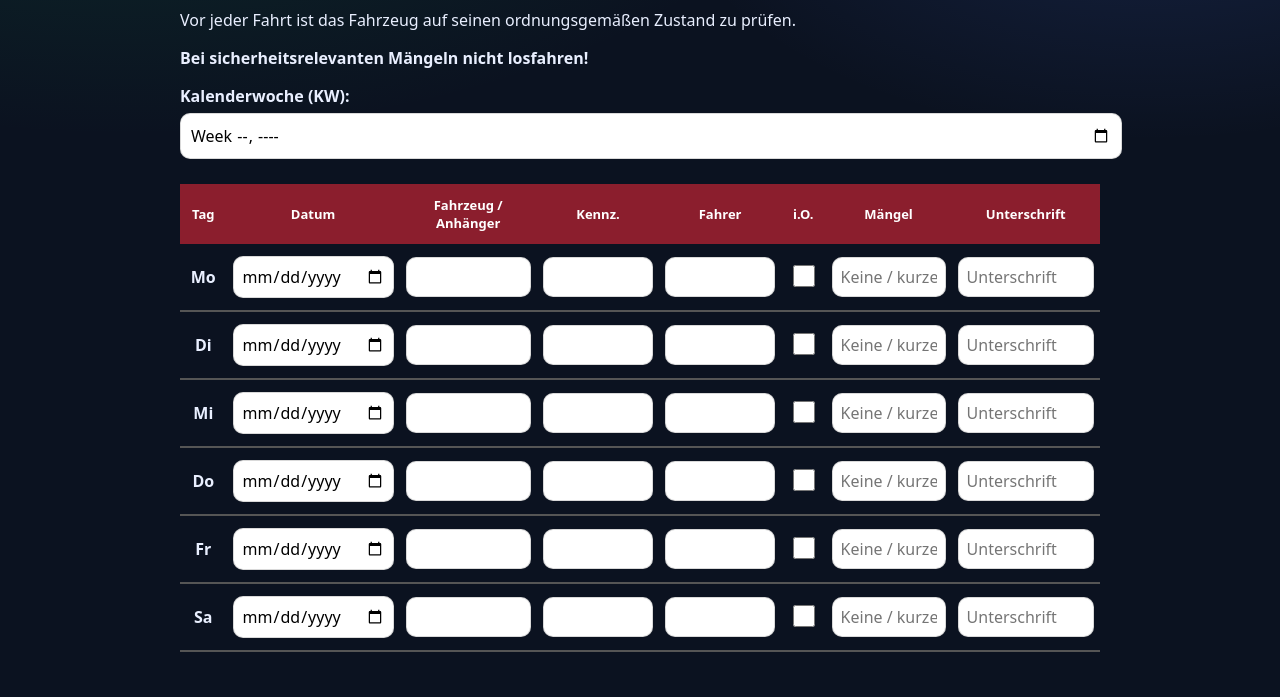
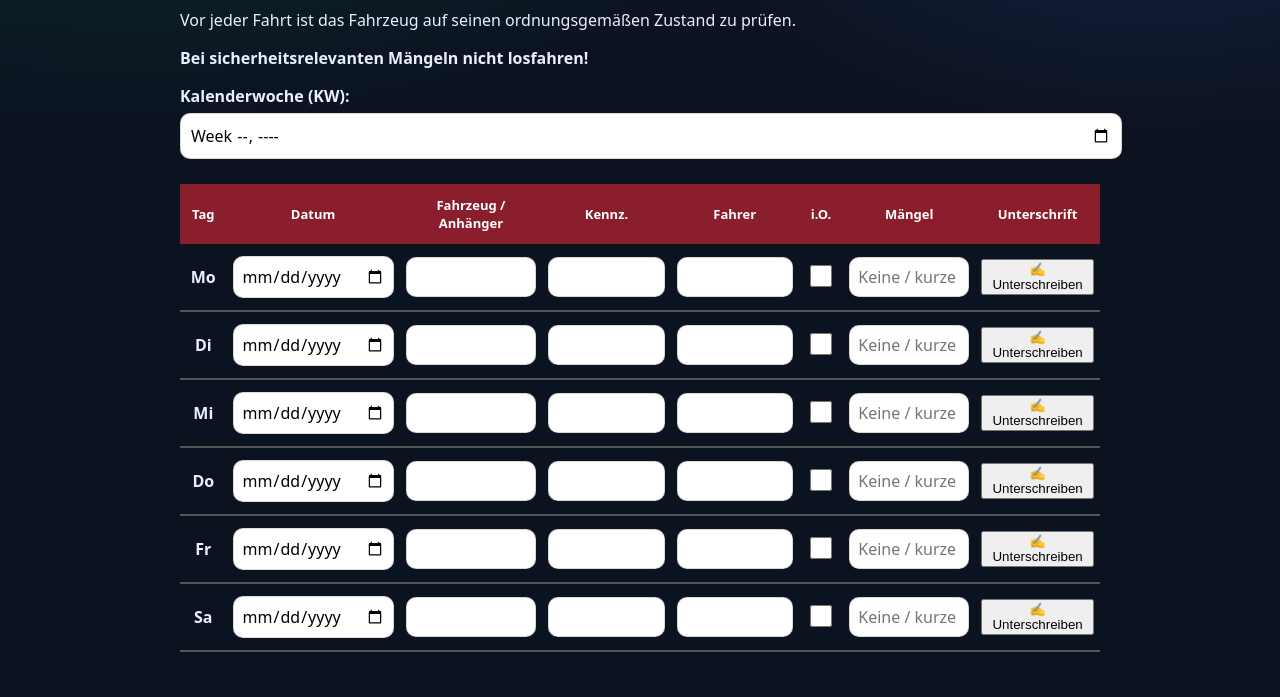
Before and after one commit to sumejjakurgas2015-ai/bautagesbericht-app, a Flask app: page /abfahrtskontrolle in a window 1280 px wide. Shown: the part 246-943 px from the top of the page. Run offline with Flask 3, Linux system fonts and the light colour scheme; the visitor is signed in with stand-in values (Sample User, id 1); some libraries are stand-ins or nearby versions.

Commit message:
Add signature buttons for daily vehicle checks

```diff
--- a/templates/abfahrtskontrolle.html
+++ b/templates/abfahrtskontrolle.html
@@ -120,7 +120,16 @@ Bei sicherheitsrelevanten Mängeln nicht losfahren!
 </td>
 
 <td>
-<input type="text" placeholder="Unterschrift">
+    <button type="button"
+            class="signature-button"
+            data-tag="{{ tag }}"
+            onclick="openSignature(this)">
+        ✍️ Unterschreiben
+    </button>
+
+    <input type="hidden"
+           class="signature-data"
+           name="signature_{{ tag }}">
 </td>
 
 </tr>
```
